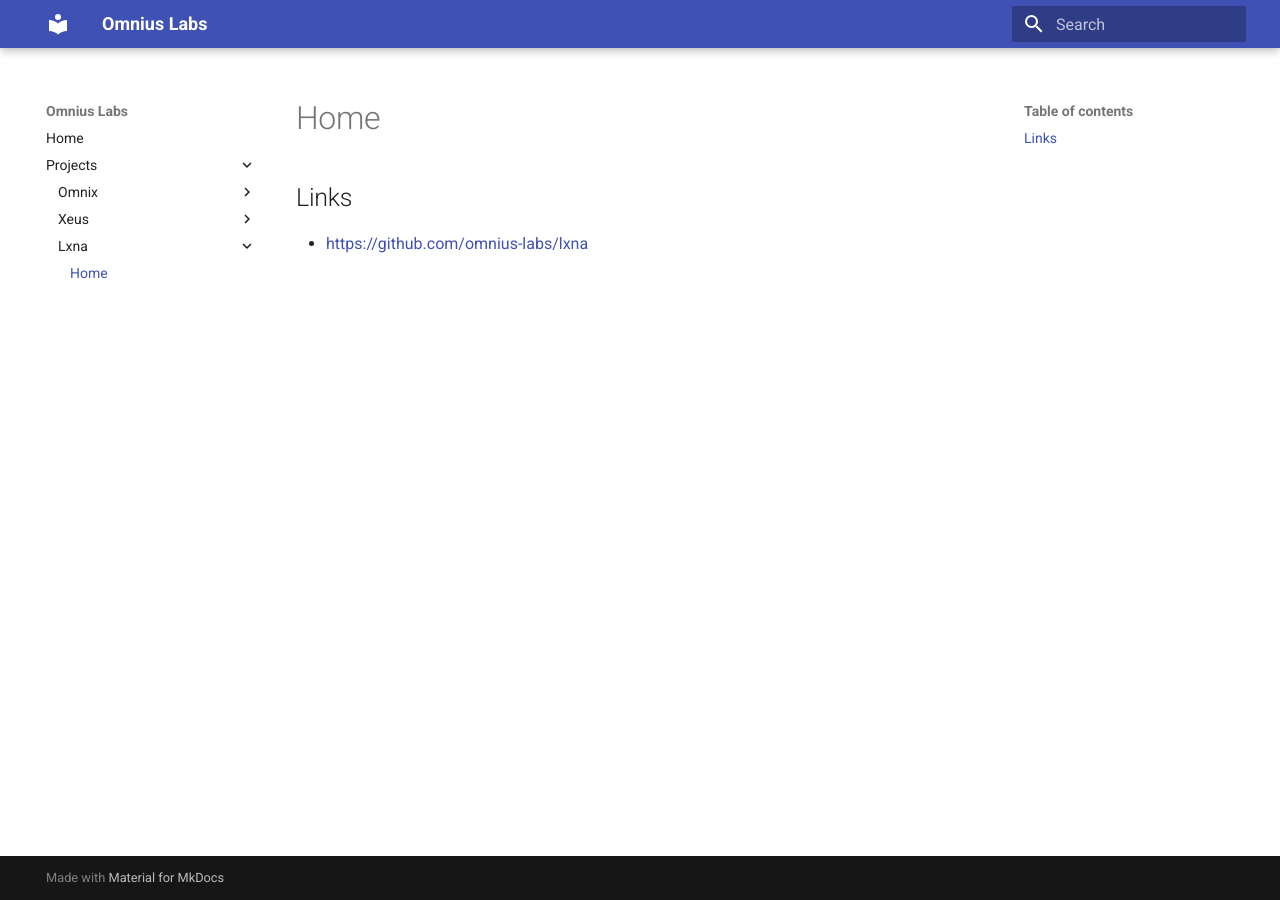
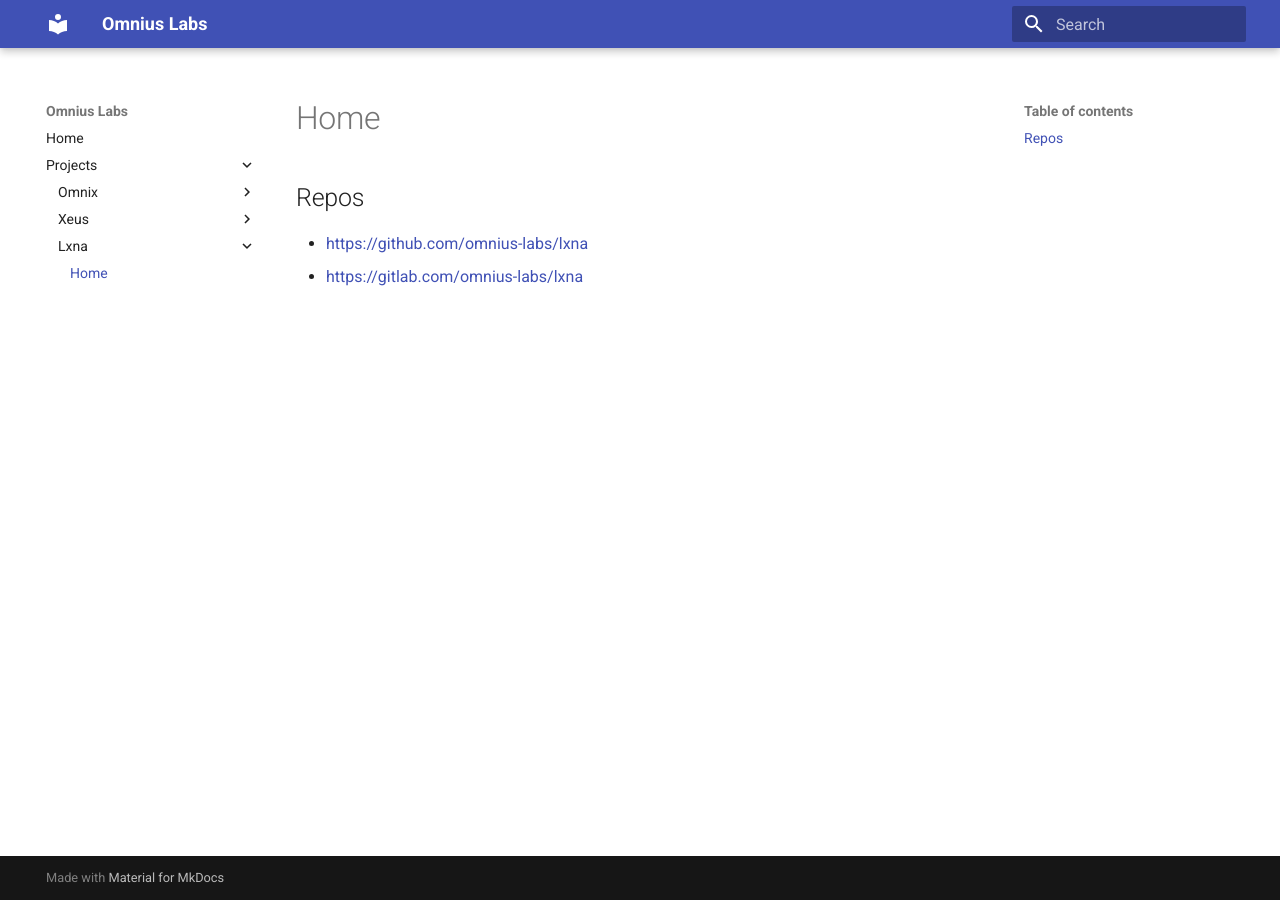
Before and after one commit to omnius-labs/docs, an MkDocs documentation site: the page built from docs/lxna/index.md, in a window 1280 px wide. Built offline with MkDocs 1.6.1 and Material for MkDocs 9.7.7, drawn with Linux system fonts in a browser that asks for light colours; old or Windows-style settings are respelled for this version of MkDocs.

Commit message:
Fix 各項目のReposにGitLabのURLを追加

```diff
--- a/docs/lxna/index.md
+++ b/docs/lxna/index.md
@@ -1,5 +1,6 @@
 # Home
 
-## Links
+## Repos
 
 + <https://github.com/omnius-labs/lxna>
++ <https://gitlab.com/omnius-labs/lxna>
--- a/docs/omnix/index.md
+++ b/docs/omnix/index.md
@@ -1,5 +1,6 @@
 # Home
 
-## Links
+## Repos
 
 + <https://github.com/omnius-labs/omnix>
++ <https://gitlab.com/omnius-labs/omnix>
--- a/docs/xeus/index.md
+++ b/docs/xeus/index.md
@@ -1,5 +1,6 @@
 # Home
 
-## Links
+## Repos
 
 + <https://github.com/omnius-labs/xeus>
++ <https://gitlab.com/omnius-labs/xeus>
```
